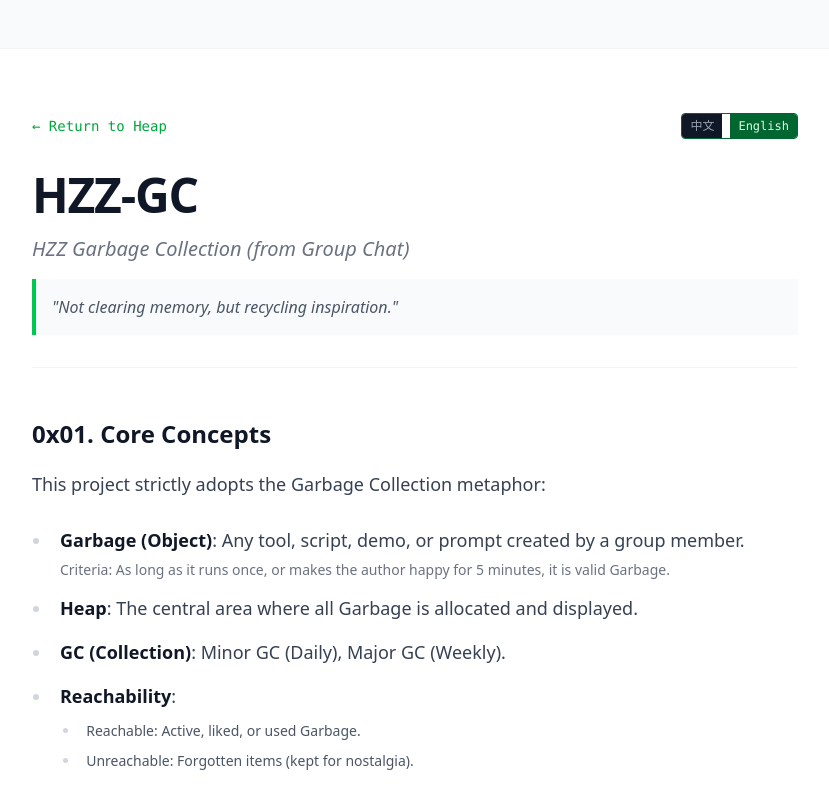
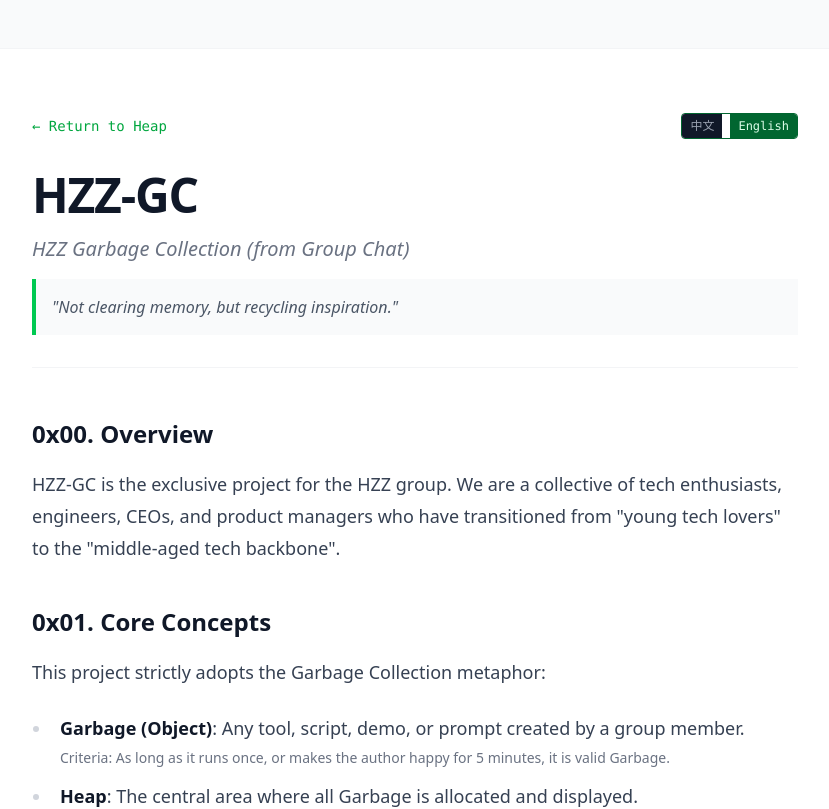
Before and after one commit to guoquan/hzz-gc, a Next.js app in the folder web/: page /en/manifesto in a window 1280 px wide. Shown: the top 809 px of the page, without its empty margins (225-1054 px from the left). Built offline with nearby package versions, Linux system fonts and the light colour scheme.

Commit message:
fix: resolve Next.js 15 static export error in Manifesto page and update E2E tests

```diff
--- a/web/app/[locale]/manifesto/page.tsx
+++ b/web/app/[locale]/manifesto/page.tsx
@@ -6,8 +6,8 @@ export function generateStaticParams() {
   return [{locale: 'en'}, {locale: 'zh'}];
 }
 
-export default async function Manifesto({params}: {params: {locale: string}}) {
-  const { locale } = params;
+export default async function Manifesto({params}: {params: Promise<{locale: string}>}) {
+  const { locale } = await params;
   setRequestLocale(locale);
   const t = await getTranslations({locale, namespace: 'Manifesto'});
 
@@ -35,6 +35,9 @@ export default async function Manifesto({params}: {params: {locale: string}}) {
         </header>
 
         <article className="prose prose-lg prose-green max-w-none">
+          <h3>{t('overviewTitle')}</h3>
+          <p>{t('overviewText')}</p>
+
           <h3>{t('conceptsTitle')}</h3>
           <p>{t('conceptsIntro')}</p>
           <ul className="list-disc pl-5 space-y-2">
```
Also changed, not shown: 1 other file (tests, documents, lock files or other folders).
